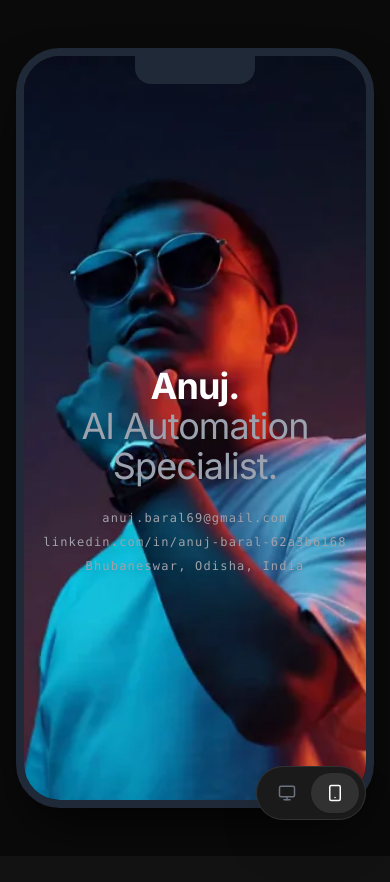
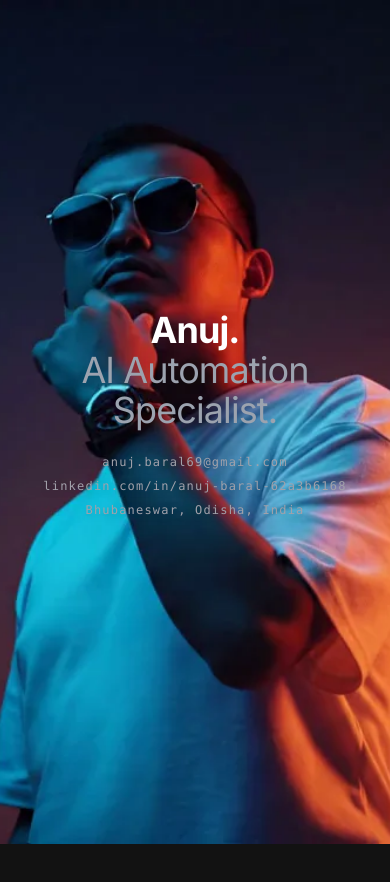
Before and after one commit to anuj123345/MY-CV-PORTFOLIO-, a Next.js app: page / in a window 390 px wide. Shown: the top 882 px of the page. Before the commit the page ends 856 px from the top, so only its background shows below. Built offline with nearby package versions, Linux system fonts and the light colour scheme.

Commit message:
Revert Mobile/Desktop ViewSwitcher toggle

```diff
--- a/src/app/layout.tsx
+++ b/src/app/layout.tsx
@@ -1,8 +1,6 @@
 import type { Metadata } from 'next'
 import { Inter } from 'next/font/google'
 import './globals.css'
-import { ViewProvider } from '@/components/ViewContext'
-import ViewSwitcher from '@/components/ViewSwitcher'
 
 const inter = Inter({ subsets: ['latin'], variable: '--font-inter' })
 
@@ -19,10 +17,7 @@ export default function RootLayout({
   return (
     <html lang="en" className={`${inter.variable}`}>
       <body className="bg-[#121212] text-white antialiased font-sans min-h-screen">
-        <ViewProvider>
-          {children}
-          <ViewSwitcher />
-        </ViewProvider>
+        {children}
       </body>
     </html>
   )
--- a/src/app/page.tsx
+++ b/src/app/page.tsx
@@ -1,16 +1,13 @@
 import ScrollyCanvas from "@/components/ScrollyCanvas"
 import Projects from "@/components/Projects"
 import Experience from "@/components/Experience"
-import DeviceWrapper from "@/components/DeviceWrapper"
 
 export default function Home() {
   return (
     <main className="w-full relative">
-      <DeviceWrapper>
-        <ScrollyCanvas />
-        <Projects />
-        <Experience />
-      </DeviceWrapper>
+      <ScrollyCanvas />
+      <Projects />
+      <Experience />
     </main>
   )
 }
--- a/src/components/DeviceWrapper.tsx
+++ /dev/null
@@ -1,39 +0,0 @@
-"use client";
-import React from "react";
-import { useView } from "./ViewContext";
-
-export default function DeviceWrapper({ children }: { children: React.ReactNode }) {
-  const { viewMode } = useView();
-
-  if (viewMode === "desktop") {
-    // Normal rendering
-    return <>{children}</>;
-  }
-
-  // Mobile rendering wrapper (iPhone 14 Pro Max dimensions roughly)
-  return (
-    <div className="min-h-screen bg-[#0a0a0a] flex items-center justify-center p-4 py-12 md:p-12 overflow-y-auto w-full">
-      <div
-        className="relative bg-[#121212] flex flex-col mx-auto overflow-hidden shadow-2xl transition-all duration-500 ease-in-out"
-        style={{
-          width: "430px", // Strict mobile width
-          height: "932px", // Strict mobile height
-          maxHeight: "90vh", // To fit in standard 1080p monitors
-          borderRadius: "44px",
-          border: "8px solid #1f2937", // gray-800
-          boxShadow: "0 25px 50px -12px rgba(0, 0, 0, 0.75)"
-        }}
-      >
-        {/* Notch simulation */}
-        <div className="absolute top-0 inset-x-0 h-7 flex justify-center z-[100] pointer-events-none">
-          <div className="w-[120px] h-full bg-[#1f2937] rounded-b-[16px]"></div>
-        </div>
-
-        {/* Content Area - Must scroll independently within the wrapper */}
-        <div className="flex-1 overflow-y-auto overflow-x-hidden relative scrollbar-hide">
-          {children}
-        </div>
-      </div>
-    </div>
-  );
-}
--- a/src/components/ViewContext.tsx
+++ /dev/null
@@ -1,36 +0,0 @@
-"use client";
-import React, { createContext, useContext, useState, useEffect } from "react";
-
-type ViewMode = "desktop" | "mobile";
-
-interface ViewContextType {
-  viewMode: ViewMode;
-  setViewMode: (mode: ViewMode) => void;
-}
-
-const ViewContext = createContext<ViewContextType | undefined>(undefined);
-
-export function ViewProvider({ children }: { children: React.ReactNode }) {
-  const [viewMode, setViewMode] = useState<ViewMode>("desktop");
-
-  // On mount, set default based on window width
-  useEffect(() => {
-    if (window.innerWidth < 768) {
-      setViewMode("mobile");
-    }
-  }, []);
-
-  return (
-    <ViewContext.Provider value={{ viewMode, setViewMode }}>
-      {children}
-    </ViewContext.Provider>
-  );
-}
-
-export function useView() {
-  const context = useContext(ViewContext);
-  if (context === undefined) {
-    throw new Error("useView must be used within a ViewProvider");
-  }
-  return context;
-}
--- a/src/components/ViewSwitcher.tsx
+++ /dev/null
@@ -1,35 +0,0 @@
-"use client";
-import React from "react";
-import { Monitor, Smartphone } from "lucide-react";
-import { useView } from "./ViewContext";
-
-export default function ViewSwitcher() {
-  const { viewMode, setViewMode } = useView();
-
-  return (
-    <div className="fixed bottom-6 right-6 z-[999] bg-[#1a1a1a] border border-white/10 p-1.5 rounded-full flex items-center shadow-2xl backdrop-blur-md">
-      <button
-        onClick={() => setViewMode("desktop")}
-        className={`flex items-center justify-center w-12 h-10 rounded-full transition-all duration-300 ${
-          viewMode === "desktop"
-            ? "bg-white/10 text-white shadow-sm"
-            : "text-gray-500 hover:text-gray-300"
-        }`}
-        title="Desktop View"
-      >
-        <Monitor size={18} />
-      </button>
-      <button
-        onClick={() => setViewMode("mobile")}
-        className={`flex items-center justify-center w-12 h-10 rounded-full transition-all duration-300 ${
-          viewMode === "mobile"
-            ? "bg-white/10 text-white shadow-sm"
-            : "text-gray-500 hover:text-gray-300"
-        }`}
-        title="Mobile View"
-      >
-        <Smartphone size={18} />
-      </button>
-    </div>
-  );
-}
```
